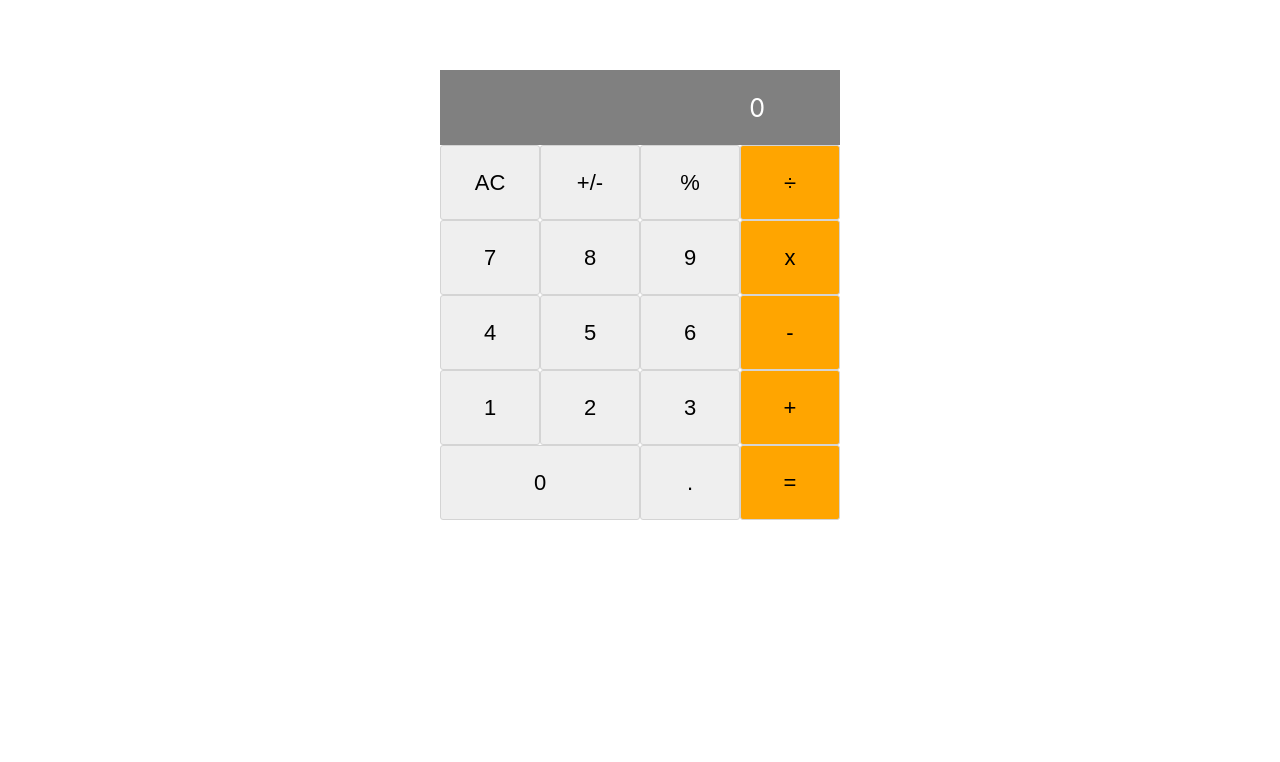
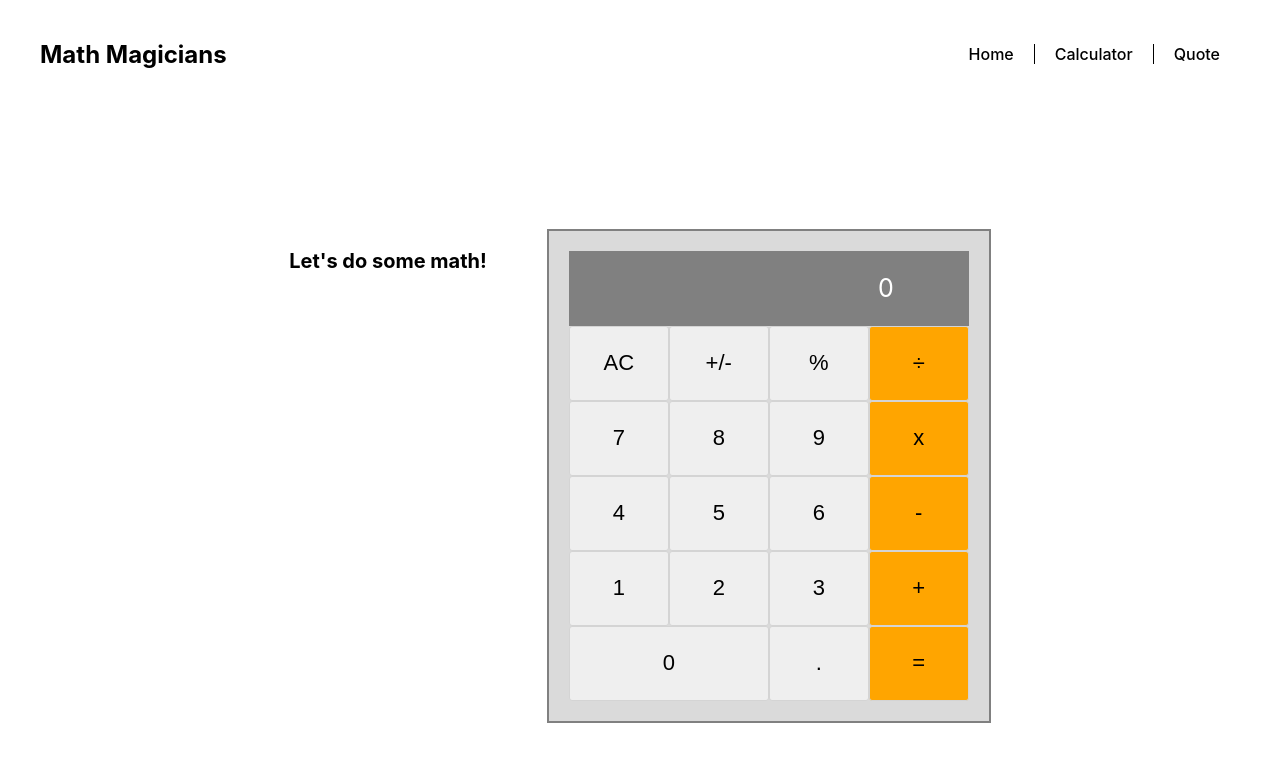
Before and after one commit to Theophileaseh/Math-magicians, a React (Create React App) app: page /calculator in a window 1280 px wide. Shown: the top 762 px of the page. Built offline with nearby package versions, Linux system fonts and the light colour scheme.

Commit message:
Build complete website with pages

```diff
--- a/package.json
+++ b/package.json
@@ -11,6 +11,7 @@
     "prop-types": "^15.8.1",
     "react": "^18.0.0",
     "react-dom": "^18.0.0",
+    "react-router-dom": "^6.3.0",
     "react-scripts": "5.0.1",
     "web-vitals": "^2.1.4"
   },
--- a/src/App.js
+++ b/src/App.js
@@ -1,5 +1,25 @@
-import Calculator from './components/Calculator';
+import React from 'react';
+import {
+  BrowserRouter,
+  Routes,
+  Route,
+  Navigate,
+} from 'react-router-dom';
+import Calculators from './pages/Calculator/Calculator';
+import Home from './pages/Home/Home';
+import Quote from './pages/Quote/Quote';
+import Header from './components/Navigation';
 
-const App = () => <Calculator />;
+const App = () => (
+  <BrowserRouter>
+    <Header />
+    <Routes>
+      <Route path="/" className="links border" exact element={<Home />} />
+      <Route path="/calculator" className="links border" exact element={<Calculators />} />
+      <Route path="/quote" className="links" exact element={<Quote />} />
+      <Route path="*" element={<Navigate to="/" />} />
+    </Routes>
+  </BrowserRouter>
+);
 
 export default App;
--- /dev/null
+++ b/src/components/Navigation.js
@@ -0,0 +1,18 @@
+import React from 'react';
+import { Link } from 'react-router-dom';
+import '../styles/Navigation.css';
+
+const Header = () => (
+  <div className="header">
+    <div className="logo">
+      <h2 className="logo-text">Math Magicians</h2>
+    </div>
+    <div className="navigation">
+      <Link to="/" className="links border">Home</Link>
+      <Link to="/calculator" className="links border">Calculator</Link>
+      <Link to="/quote" className="links">Quote</Link>
+    </div>
+  </div>
+);
+
+export default Header;
--- /dev/null
+++ b/src/pages/Calculator/Calculator.css
@@ -0,0 +1,17 @@
+.calculatorContainer {
+  display: flex;
+  margin-top: 120px;
+  gap: 60px;
+  justify-content: center;
+}
+
+.text {
+  font-size: 20px;
+  font-weight: 700;
+}
+
+.maincalculator {
+  border: 2px solid grey;
+  padding: 20px;
+  background: #dadada;
+}
--- /dev/null
+++ b/src/pages/Calculator/Calculator.js
@@ -0,0 +1,16 @@
+import React from 'react';
+import Calculator from '../../components/Calculator';
+import './Calculator.css';
+
+const Calculators = () => (
+  <div className="calculatorContainer">
+    <div className="text">
+      <p className="test-desc">Let&apos;s do some math!</p>
+    </div>
+    <div className="maincalculator">
+      <Calculator />
+    </div>
+  </div>
+);
+
+export default Calculators;
--- /dev/null
+++ b/src/pages/Home/Home.css
@@ -0,0 +1,8 @@
+.maincontainer {
+  padding: 30px;
+  margin-top: 120px;
+}
+
+.intro {
+  font-weight: 400;
+}
--- /dev/null
+++ b/src/pages/Home/Home.js
@@ -0,0 +1,10 @@
+import React from 'react';
+import './Home.css';
+
+const Home = () => (
+  <div className="maincontainer">
+    <h2 className="intro">Mathematics is not about number, equations, computations, or algorithms: it is about understanding. William Paul Thurston</h2>
+  </div>
+);
+
+export default Home;
--- /dev/null
+++ b/src/pages/Quote/Quote.css
@@ -0,0 +1,3 @@
+.quoteContainer {
+  padding: 30px;
+}
--- /dev/null
+++ b/src/pages/Quote/Quote.js
@@ -0,0 +1,12 @@
+import React from 'react';
+import './Quote.css';
+
+const Quote = () => (
+  <div className="quoteContainer">
+    <h2 className="quoteheading">Welcome To Our Page!</h2>
+    <p className="quote">Lorem ipsum dolor sit amet, consectetur adipiscing elit, sed do eiusmod tempor incididunt ut labore et dolore magna aliqua. Ut enim ad minim veniam, quis nostrud exercitation ullamco laboris nisi ut aliquip ex ea commodo consequat. Duis aute irure dolor in reprehenderit in voluptate velit esse cillum dolore eu fugiat nulla pariatur. Excepteur sint occaecat cupidatat non proident, sunt in culpa qui officia deserunt mollit anim id est laborum.</p>
+    <p className="quote">Lorem ipsum dolor sit amet, consectetur adipiscing elit, sed do eiusmod tempor incididunt ut labore et dolore magna aliqua. Ut enim ad minim veniam, quis nostrud exercitation ullamco laboris nisi ut aliquip ex ea commodo consequat. Duis aute irure dolor in reprehenderit in voluptate velit esse cillum dolore eu fugiat nulla pariatur. Excepteur sint occaecat cupidatat non proident, sunt in culpa qui officia deserunt mollit anim id est laborum.</p>
+  </div>
+);
+
+export default Quote;
--- a/src/styles/Display.css
+++ b/src/styles/Display.css
@@ -6,7 +6,6 @@
   justify-content: flex-end;
   align-items: center;
   margin: 0 auto;
-  margin-top: 70px;
 }
 
 .screen {
--- /dev/null
+++ b/src/styles/Navigation.css
@@ -0,0 +1,24 @@
+.header {
+  display: flex;
+  align-items: center;
+  justify-content: space-between;
+  padding: 20px;
+  margin-left: 20px;
+  margin-right: 20px;
+}
+
+.navigation {
+  gap: 20px;
+  display: flex;
+}
+
+.links {
+  text-decoration: none;
+  color: #000;
+  font-weight: 500;
+  padding-right: 20px;
+}
+
+.border {
+  border-right: 1px solid #000;
+}
```
Also changed, not shown: 1 other file (tests, documents, lock files or other folders).
